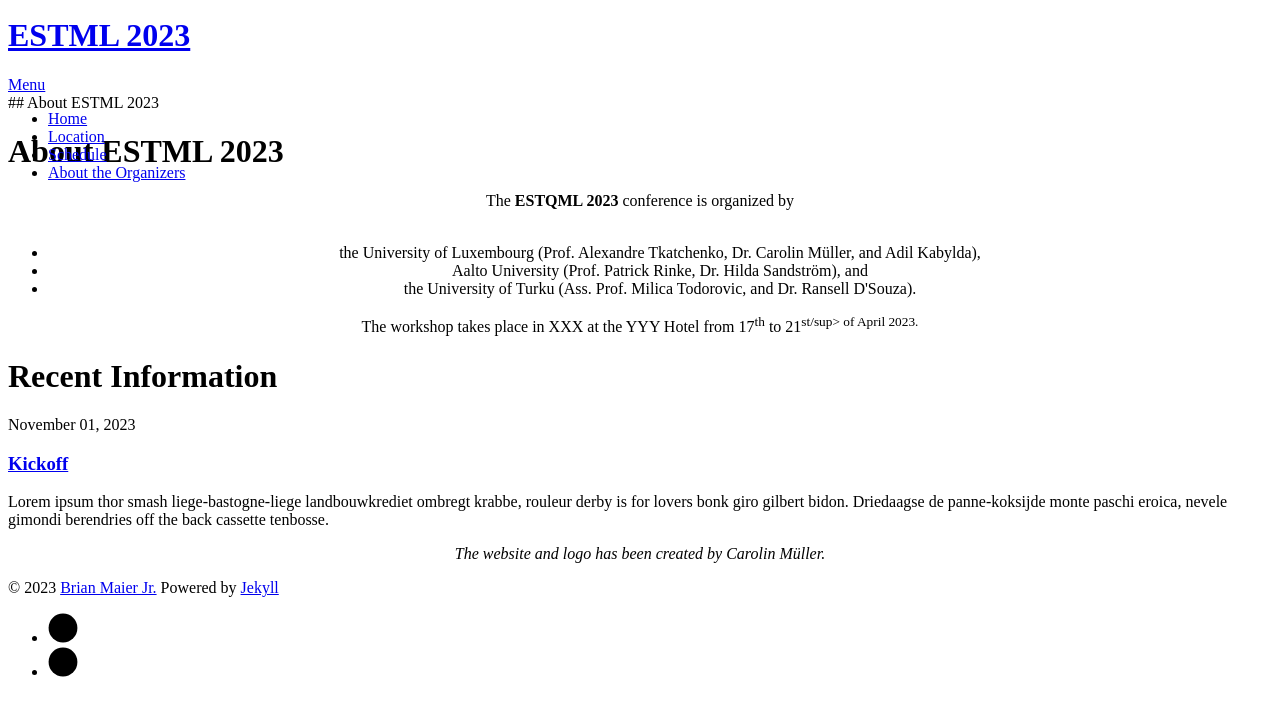
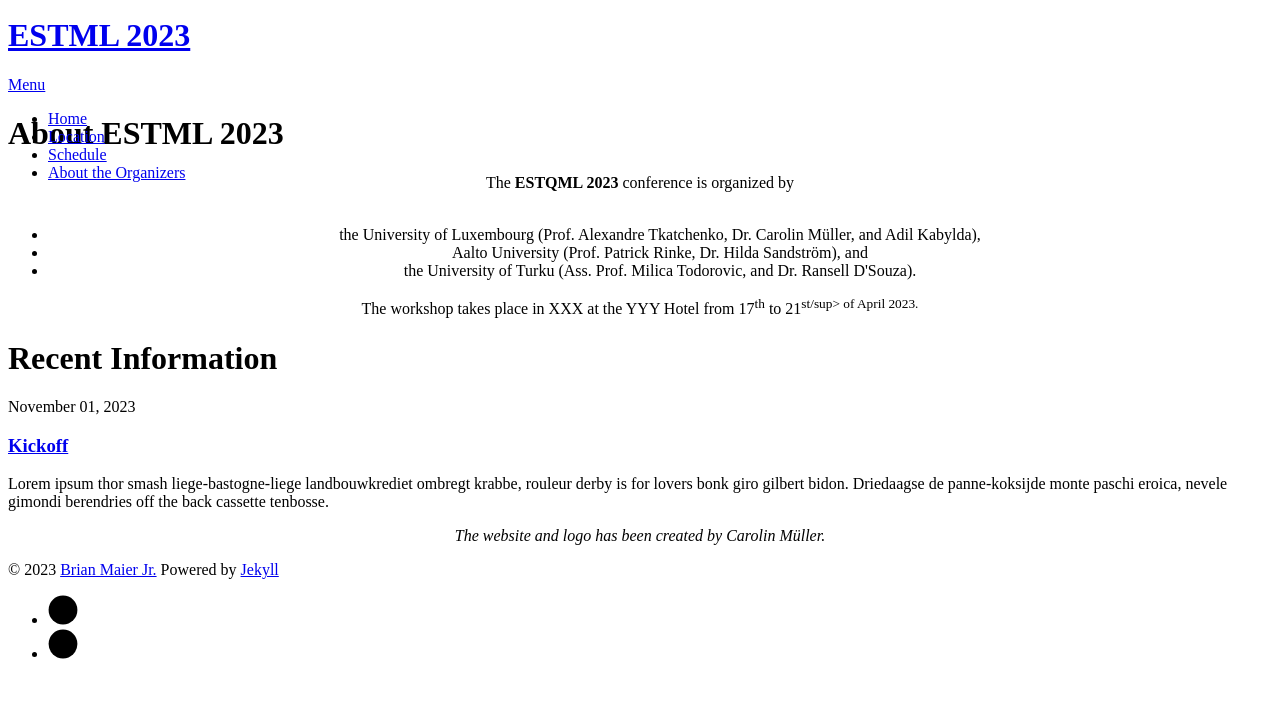
Before and after one commit to ESTML/ESTML.github.io, a Jekyll site: the page built from index.html, in a window 1280 px wide, cut to the strip 112-828 px from the top of the page. Built offline with Jekyll 4.4.1, drawn with Linux system fonts in a browser that asks for light colours; nearby versions of some CDN libraries; the list of posts is cut into pages by our own code.

Commit message:
Update index.html

```diff
--- a/index.html
+++ b/index.html
@@ -2,8 +2,6 @@
 layout: default
 title: ESTML 2023
 ---
-
-## About ESTML 2023
 
 <div class="home" id="home">
   <h1 class="pageTitle"> About ESTML 2023 </h1>
```
